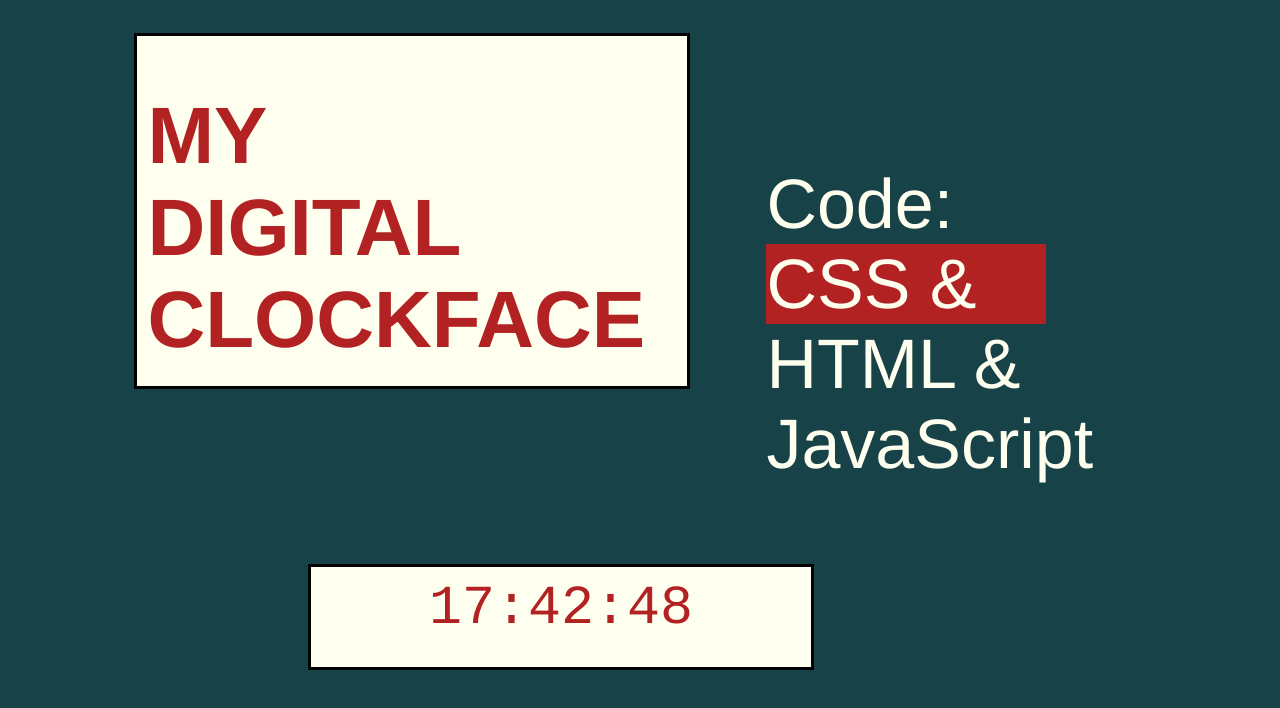
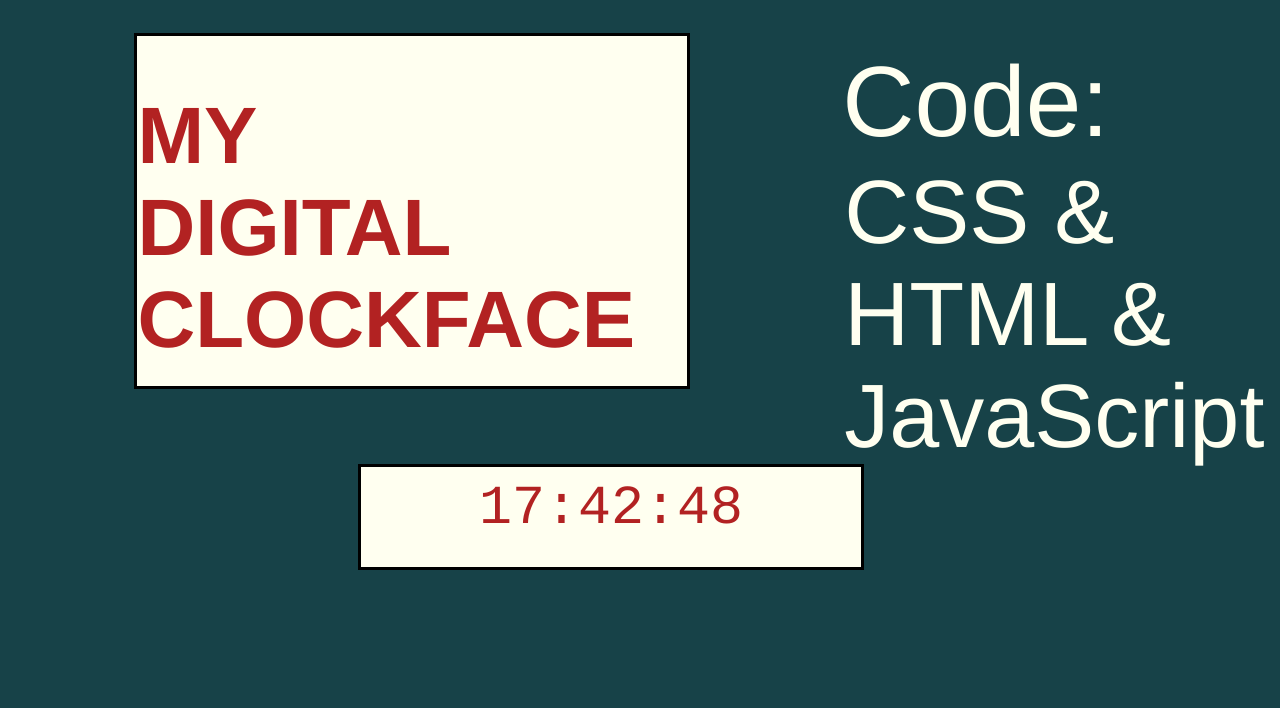
Before and after one commit to JordynK91/clock, a plain HTML site: page index.html in a window 1280 px wide. Drawn offline with Linux system fonts and the light colour scheme.

Commit message:
looking pretty

```diff
--- a/index.css
+++ b/index.css
@@ -3,7 +3,7 @@
 		height: 100px;
 		border: black 3px;
 		position: relative;
-		left: 300px;
+		left: 350px;
 		bottom: 200px;
 		background-color: ivory;
 		border: solid;
@@ -34,14 +34,14 @@
 		position: relative;
 		color: firebrick;
 		text-shadow: 5px;
-		margin-left: 10px;
+		margin-5eft: 10px;
 	}
 
 #box1 {	width: 280px;
-		height: 400px;
+		height: 300px;
 		position: relative;
-		left: 60%;
-		bottom: 200px;
+		left: 66%;
+		bottom: 320px;
 	}
 
 #list {
@@ -51,11 +51,43 @@
 	text-shadow: 5px;
 }
 
-#name1 {font-family: helvetica, sans-serif;
-	font-size: 70px;
+#title {
+	font-family: helvetica, sans-serif;
+	font-size: 100px;
 	color: ivory;
 	text-shadow: 5px;
-	width: 20px
-	height: 20px;
-	background-color: firebrick;
+}
+
+
+#name1 {font-family: helvetica, sans-serif;
+	font-size: 90px;
+	color: ivory;
+	text-shadow: 5px;
+	width: 350px;
+	height: 100px;
+	margin: 2px;
 	}
+
+#name1:hover {background-color: firebrick;}
+
+#name2 {font-family: helvetica, sans-serif;
+	font-size: 90px;
+	color: ivory;
+	text-shadow: 5px;
+	width: 350px;
+	height: 100px;
+	margin: 2px;
+	}
+
+#name2:hover {background-color: firebrick;}
+
+#name3 {font-family: helvetica, sans-serif;
+	font-size: 90px;
+	color: ivory;
+	text-shadow: 5px;
+	width: 430px;
+	height: 100px;
+	margin: 2px;
+	}
+
+#name3:hover {background-color: firebrick;}
--- a/index.html
+++ b/index.html
@@ -15,14 +15,10 @@
 
 <div id = "box1">
 	<div id = "list">
-	Code:
-	<br>
-	<div id = "name1">CSS & </div>
-	HTML &
-	<br>
-	JavaScript
-	<br>
-
+	<div id = "title"> Code:</div>
+		<div id = "name1">CSS &amp;</div>
+		<div id = "name2"> HTML &amp;</div>
+		<div id = "name3"> JavaScript</div>
 	</div>
 </div>
 
--- a/index.js
+++ b/index.js
@@ -31,11 +31,3 @@ function time() {
 
 var t = setInterval(function()
 	{time()}, 1000)
-
-var name1 = document.getElementById('name1');
-
-name1.addEventListener("hover",cssColor)
-
- function cssColor() {
- 	css.style.display = "none"
- 	}
```
